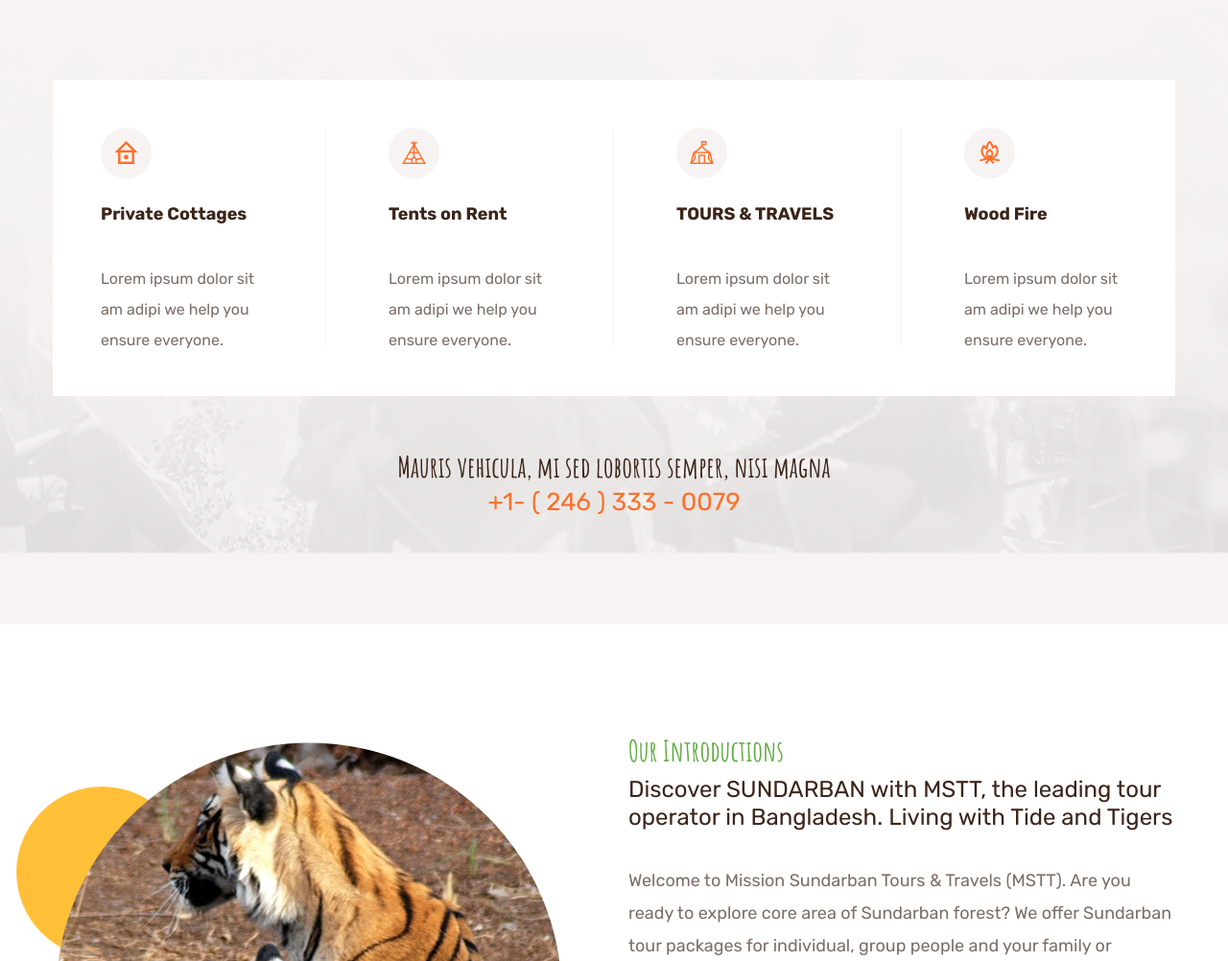
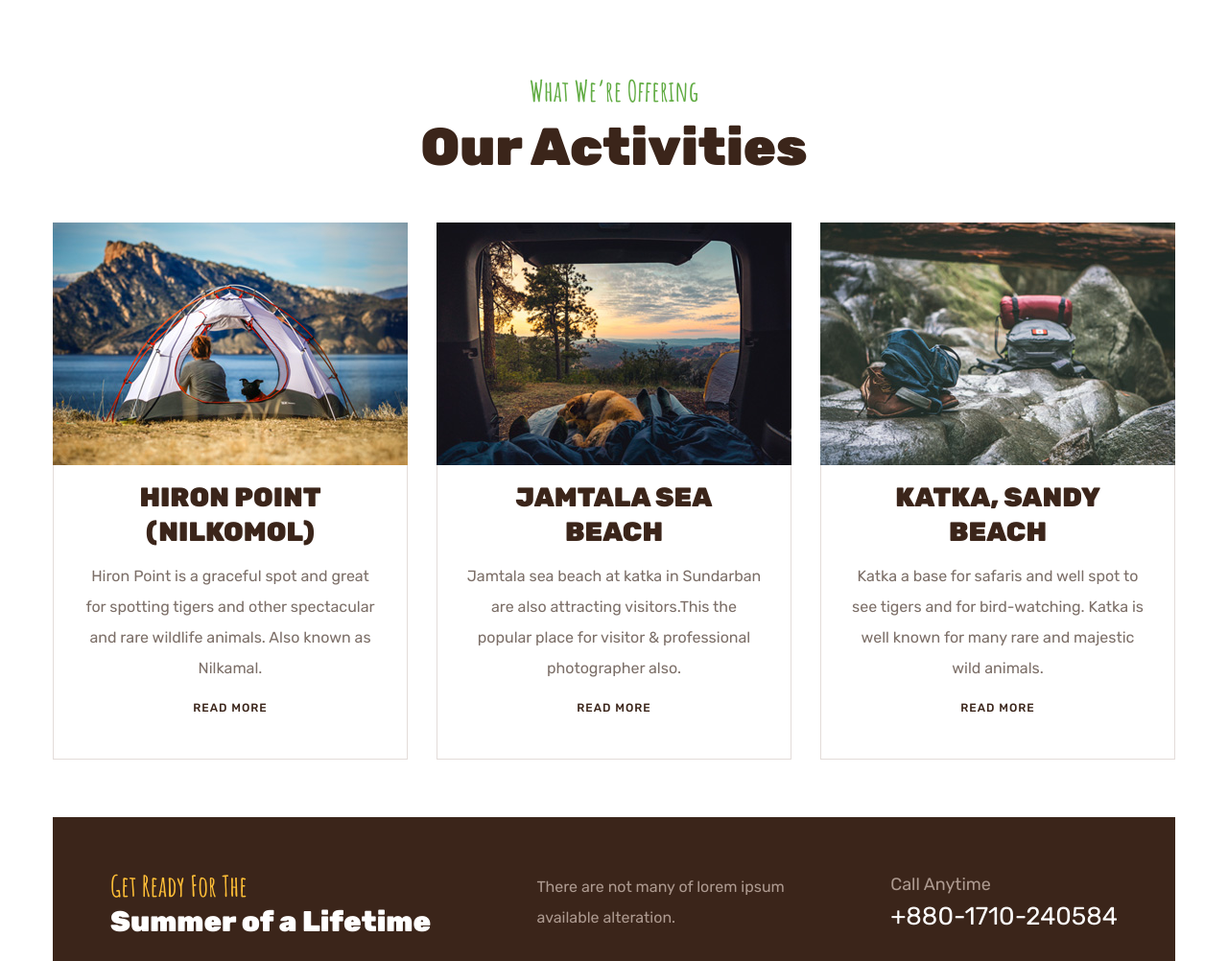
Before and after one commit to Local-Website-Projects/Sundarban, a plain HTML site: page index.html in a window 1280 px wide. Shown: the part 1400-2402 px from the top of the page at 96% size. Drawn offline with Linux system fonts and the light colour scheme; some packages are replaced by stand-ins of ours; animation ran at ten frames a second; files whose address does not match are found by name.

Commit message:
10/10/22

```diff
--- a/index.html
+++ b/index.html
@@ -304,58 +304,70 @@
     <!-- client-section end -->
 
 
-    <!-- feature-section -->
-    <section class="feature-section">
-        <div class="bg-layer parallax-bg" data-parallax='{"y": 100}'
-             style="background-image: url(assets/images/background/feature-bg.jpg);"></div>
+    <!-- activities-section -->
+    <section class="activities-section sec-pad">
         <div class="auto-container">
-            <div class="inner-content wow fadeInUp animated" data-wow-delay="00ms" data-wow-duration="1500ms">
+            <div class="upper-box centred">
+                <div class="sec-title">
+                    <span class="sub-title">What We’re Offering</span>
+                    <h2>Our Activities</h2>
+                </div>
                 <div class="row clearfix">
-                    <div class="col-lg-3 col-md-6 col-sm-12 feature-block">
-                        <div class="feature-block-one">
+                    <div class="col-lg-4 col-md-6 col-sm-12 activities-block">
+                        <div class="activities-block-one wow fadeInUp animated" data-wow-delay="00ms" data-wow-duration="1500ms">
                             <div class="inner-box">
-                                <div class="icon-box"><i class="flaticon-cottage"></i></div>
-                                <h5>Private Cottages</h5>
-                                <p>Lorem ipsum dolor sit am adipi we help you ensure everyone.</p>
+                                <div class="image-box"><a href="climbing.html"><img src="assets/images/resource/activities-1.jpg" alt=""></a></div>
+                                <div class="lower-content">
+                                    <h3 class="pt-3"><a href="climbing.html">HIRON POINT (NILKOMOL)</a></h3>
+                                    <p>Hiron Point is a graceful spot and great for spotting tigers and other spectacular and rare wildlife animals. Also known as Nilkamal. </p>
+                                    <div class="link"><a href="climbing.html">Read More</a></div>
+                                </div>
                             </div>
                         </div>
                     </div>
-                    <div class="col-lg-3 col-md-6 col-sm-12 feature-block">
-                        <div class="feature-block-one">
+                    <div class="col-lg-4 col-md-6 col-sm-12 activities-block">
+                        <div class="activities-block-one wow fadeInUp animated" data-wow-delay="00ms" data-wow-duration="1500ms">
                             <div class="inner-box">
-                                <div class="icon-box"><i class="flaticon-tent-1"></i></div>
-                                <h5>Tents on Rent</h5>
-                                <p>Lorem ipsum dolor sit am adipi we help you ensure everyone.</p>
+                                <div class="image-box"><a href="adventure.html"><img src="assets/images/resource/activities-2.jpg" alt=""></a></div>
+                                <div class="lower-content">
+
+                                    <h3 class="pt-3"><a href="adventure.html">JAMTALA SEA BEACH</a></h3>
+                                    <p>Jamtala sea beach at katka in Sundarban are also attracting visitors.This the popular place for visitor & professional photographer also.</p>
+                                    <div class="link"><a href="adventure.html">Read More</a></div>
+                                </div>
                             </div>
                         </div>
                     </div>
-                    <div class="col-lg-3 col-md-6 col-sm-12 feature-block">
-                        <div class="feature-block-one">
+                    <div class="col-lg-4 col-md-6 col-sm-12 activities-block">
+                        <div class="activities-block-one wow fadeInUp animated" data-wow-delay="00ms" data-wow-duration="1500ms">
                             <div class="inner-box">
-                                <div class="icon-box"><i class="flaticon-military"></i></div>
-                                <h5>TOURS & TRAVELS</h5>
-                                <p>Lorem ipsum dolor sit am adipi we help you ensure everyone.</p>
-                            </div>
-                        </div>
-                    </div>
-                    <div class="col-lg-3 col-md-6 col-sm-12 feature-block">
-                        <div class="feature-block-one">
-                            <div class="inner-box">
-                                <div class="icon-box"><i class="flaticon-fire"></i></div>
-                                <h5>Wood Fire</h5>
-                                <p>Lorem ipsum dolor sit am adipi we help you ensure everyone.</p>
+                                <div class="image-box"><a href="camping.html"><img src="assets/images/resource/activities-3.jpg" alt=""></a></div>
+                                <div class="lower-content">
+                                    <h3 class="pt-3"><a href="camping.html">KATKA, SANDY BEACH</a></h3>
+                                    <p>Katka a base for safaris and well spot to see tigers and for bird-watching. Katka is well known for many rare and majestic wild animals.</p>
+                                    <div class="link"><a href="camping.html">Read More</a></div>
+                                </div>
                             </div>
                         </div>
                     </div>
                 </div>
             </div>
-            <div class="lower-text centred">
-                <span>Mauris vehicula, mi sed lobortis semper, nisi magna</span>
-                <h3><a href="tel:12463330079">+1- ( 246 ) 333 - 0079</a></h3>
+            <div class="lower-box">
+                <div class="sec-title light">
+                    <span class="sub-title">Get Ready For The</span>
+                    <h3>Summer of a Lifetime</h3>
+                </div>
+                <div class="text">
+                    <p>There are not many of lorem ipsum <br />available alteration.</p>
+                </div>
+                <div class="support-box">
+                    <p>Call Anytime</p>
+                    <h3><a href="tel:12463330079">+880-1710-240584</a></h3>
+                </div>
             </div>
         </div>
     </section>
-    <!-- feature-section end -->
+    <!-- activities-section end -->
 
 
     <!-- about-style-two -->
```
